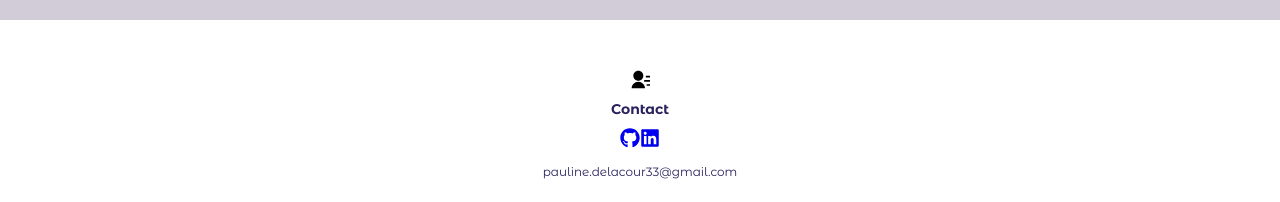
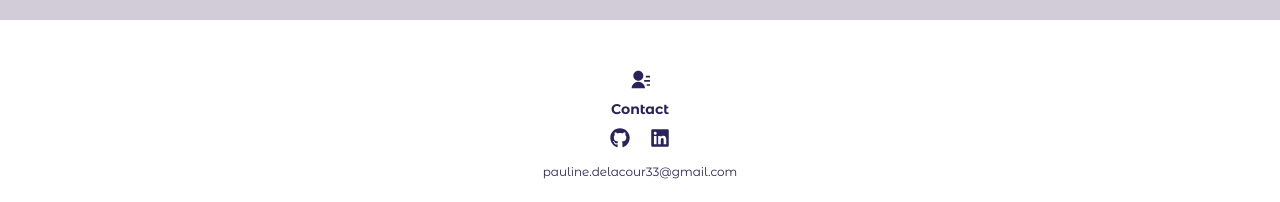
Before and after one commit to pauline-delacour/Mon-Portfolio, a React (Create React App) app: page / in a window 1280 px wide. Shown: the part 1532-1734 px from the top of the page. Built offline with nearby package versions, Linux system fonts and the light colour scheme.

Commit message:
Moficiation style

```diff
--- a/src/styles/Footer/Footer.scss
+++ b/src/styles/Footer/Footer.scss
@@ -7,7 +7,9 @@
   text-align: center;
   margin: 50px 0px 50px 0px;
   gap: 10px;
-
+  .icone-contact{
+    color: variable.$colorViolet;
+  }
   svg {
     width: 20px;
     height: 20px;
@@ -17,6 +19,15 @@
     font-size: variable.$font-size-small;
     color: variable.$colorViolet;
     font-weight: bold;
+  }
+  .profil-contact{
+    display: flex;
+    justify-content: center;
+    align-items: center;
+    gap: 20px;
+     a{
+      color: variable.$colorViolet;
+     }
   }
   .contact-link {
     text-decoration: none;
@@ -32,8 +43,18 @@
   padding: 50px 0px 50px 0px;
   background-color: variable.$colorViolet;
   color: white;
-  .contact {
+  .contact{
     color: white;
+  }
+  .icone-contact {
+    color: white;
+  }
+  .profil-contact{
+    gap: 20px;
+
+    svg{
+      color: white;
+    }
   }
   .mail {
     color: white;
--- a/src/styles/Header/Header.scss
+++ b/src/styles/Header/Header.scss
@@ -14,8 +14,8 @@
     left: 0;
     right: 0;
     background-color: white;
-    box-shadow: 0px 4px 8px rgba(41, 34, 93, 0.5); // Ajoute une ombre pour le relief
-    z-index: 1000; // Assure que le header reste au-dessus des autres éléments
+    box-shadow: 0px 4px 8px rgba(41, 34, 93, 0.5);
+    z-index: 1000;
     margin: 10px 50px;
     height: 0px;
   }
--- a/src/styles/variable.scss
+++ b/src/styles/variable.scss
@@ -9,7 +9,7 @@ body{
 
 /*Colors*/
 $colorViolet: #29225D;
-$colorPink: rgba(191, 181, 200, 0.70);
+$colorPink: rgba(191, 181, 200, 0.7);
 
 /*Police*/
 $font-family: "Montserrat Alternates", sans-serif;
@@ -21,14 +21,3 @@ $font-size-medium: 24px;
 $font-size-large: 26px;
 $font-size-xlarge: 36px;
 $font-size-xxlarge: 48px;
-$font-size-xxxlarge: 288px;
-$font-style: bold;
-
-/* card*/
-$dimensionCard: 340px;
-$borderRadiusCard: 10px;
-$card-width: 240px;
-$card-height: 240px;
-$gap: 20px;
-$column: 3;
-$rows: 2;
```
